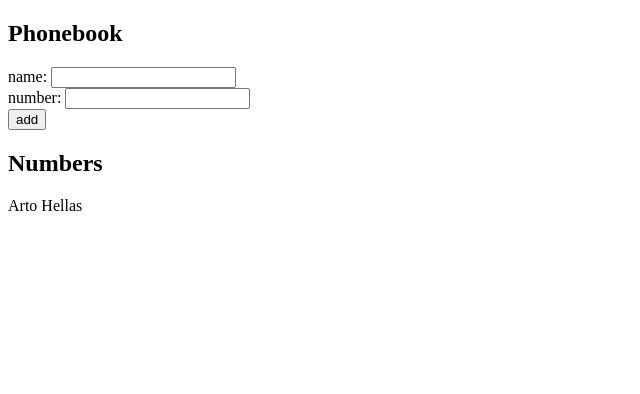
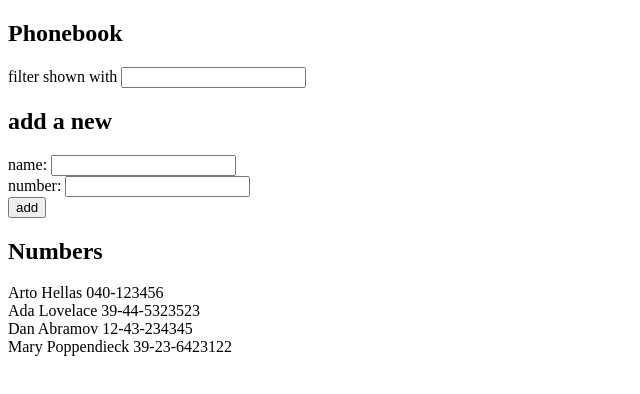
Before and after one commit to djcderek/part2, a React (Create React App) app in the folder phonebook/: page / in a window 1280 px wide. Shown: the top 394 px of the page, without its empty margins (0-640 px from the left). Built offline with nearby package versions, Linux system fonts and the light colour scheme.

Commit message:
complete exercise 2.9

```diff
--- a/phonebook/src/App.js
+++ b/phonebook/src/App.js
@@ -2,15 +2,21 @@ import { useState } from 'react'
 
 const App = () => {
   const [persons, setPersons] = useState([
-    { name: 'Arto Hellas' }
+    { name: 'Arto Hellas', number: '040-123456', id: 1},
+    { name: 'Ada Lovelace', number: '39-44-5323523', id: 2},
+    { name: 'Dan Abramov', number: '12-43-234345', id: 3},
+    { name: 'Mary Poppendieck', number: '39-23-6423122', id: 4}
   ])
+  const [filteredPersons, setFilteredPersons] = useState(persons)
+
   const [newName, setNewName] = useState('')
   const [newNumber, setNewNumber] = useState('')
+  const [newFilter, setNewFilter] = useState('')
 
   const addNumber = (personObject) => {
     personObject.number = newNumber
-    console.log(personObject)
-    console.log('number added')
+    //console.log(personObject)
+    //console.log('number added')
   }
 
   const addPerson = (event) => {
@@ -22,20 +28,20 @@ const App = () => {
       alert(`${newName} is already added to the phonebook`)
       return
     }
+
     addNumber(personObject)
-
-    setPersons(persons.concat(personObject))
-
-    console.log(persons)
+    const tempPersons = [...persons]
+    setPersons(tempPersons.concat(personObject))
+    setFilteredPersons(tempPersons.concat(personObject))
   }
 
   const handlePersonChange = (event) => {
-    console.log(event.target.value)
+    //console.log(event.target.value)
     setNewName(event.target.value)
   }
 
   const handleNumberChange = (event) => {
-    console.log(event.target.value)
+    //console.log(event.target.value)
     setNewNumber(event.target.value)
   }
 
@@ -43,9 +49,23 @@ const App = () => {
     return persons.some(a => a.name === person)
   }
 
+  const search = (event) => {
+    const currValue = event.target.value
+    setNewFilter(currValue)
+
+    const tempPeople = [...persons]
+    const filteredPeople = tempPeople.filter(person => {
+      return person.name.toLowerCase().includes(currValue.toLowerCase())
+    })
+    setFilteredPersons(filteredPeople)
+  }
+
   return (
     <div>
       <h2>Phonebook</h2>
+      <div>filter shown with <input value={newFilter} onChange={search}></input>
+      </div>
+      <h2>add a new</h2>
       <form onSubmit={addPerson}>
         <div>
           name: <input value={newName} onChange={handlePersonChange}/>
@@ -57,7 +77,12 @@ const App = () => {
         </div>
       </form>
       <h2>Numbers</h2>
-      <div>{persons.map(person => <div key={person.name}>{person.name} {person.number}</div>)}</div>
+      <div>{filteredPersons.map(person => {
+        return <div key={person.name}>{person.name} {person.number}</div>
+        // if (person.visible) {
+        //   return <div key={person.name}>{person.name} {person.number}</div>
+        // }
+      })}</div>
     </div>
   )
 }
```
